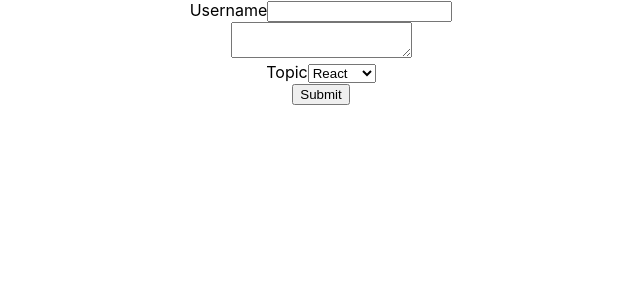
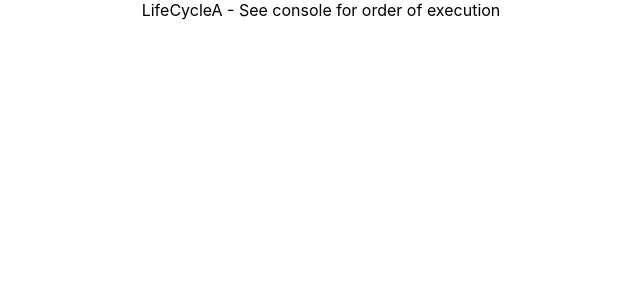
Before and after one commit to abhieshekumar/react-crash, a React (Create React App) app: page / in a window 1280 px wide. Shown: the top 300 px of the page, without its empty margins (319-959 px from the left). Built offline with nearby package versions, Linux system fonts and the light colour scheme.

Commit message:
Lifecycle Methods - Mounting Phase (Code)

```diff
--- a/src/App.js
+++ b/src/App.js
@@ -18,13 +18,14 @@
 import './appStyles.css'
 import styles from './appStyles.module.css' //importing module CSS
 import Form from './components/Form'
+import LifecycleA from './components/LifecycleA'
 
 class App extends Component {
   render() {
     /* If there is no content between the tag <Greet></Greet> we may change it to a self closing tag */
     return (
       <div className="App">
-        <Form/>
+        <LifecycleA/>
       </div>
     );
   }
--- /dev/null
+++ b/src/components/LifecycleA.js
@@ -0,0 +1,34 @@
+import React, { Component } from 'react'
+
+class LifecycleA extends Component {
+
+  constructor(props) {
+    super(props)
+
+    this.state = {
+       name: 'Jane Doe'
+    }
+    console.log("LifecycleA constructor")
+  }
+
+  static getDerivedStateFromProps(props,state){
+    //it returns NULL or new State
+    console.log('LifecycleA getDerivedStateFromProps')
+    return null
+  }
+
+  componentDidMount() {
+    console.log('LifecycleA Mount')
+  }
+
+  render() {
+    console.log('LifecycleA Render')
+    return (
+      <div>
+        LifeCycleA - See console for order of execution
+      </div>
+    )
+  }
+}
+
+export default LifecycleA
```
